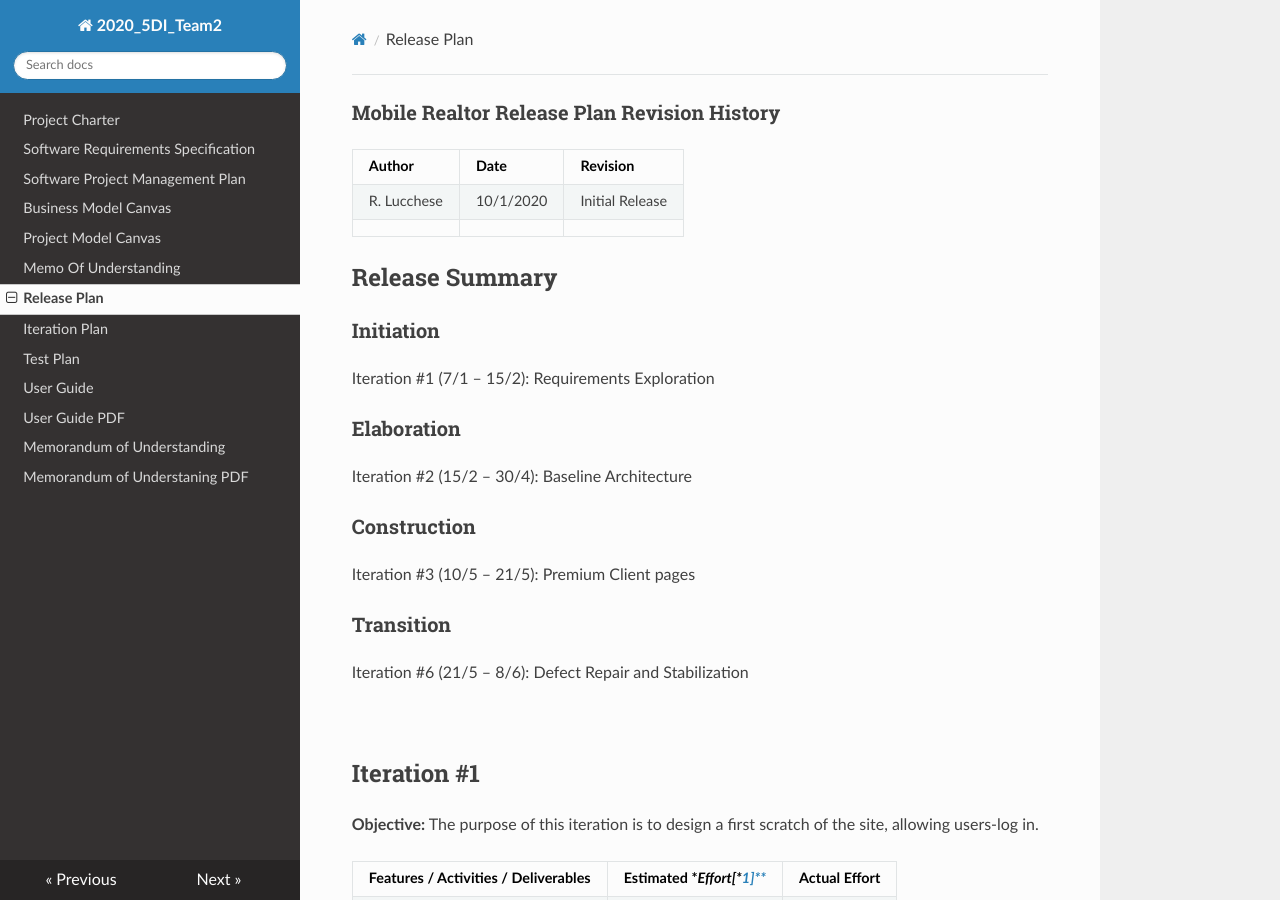
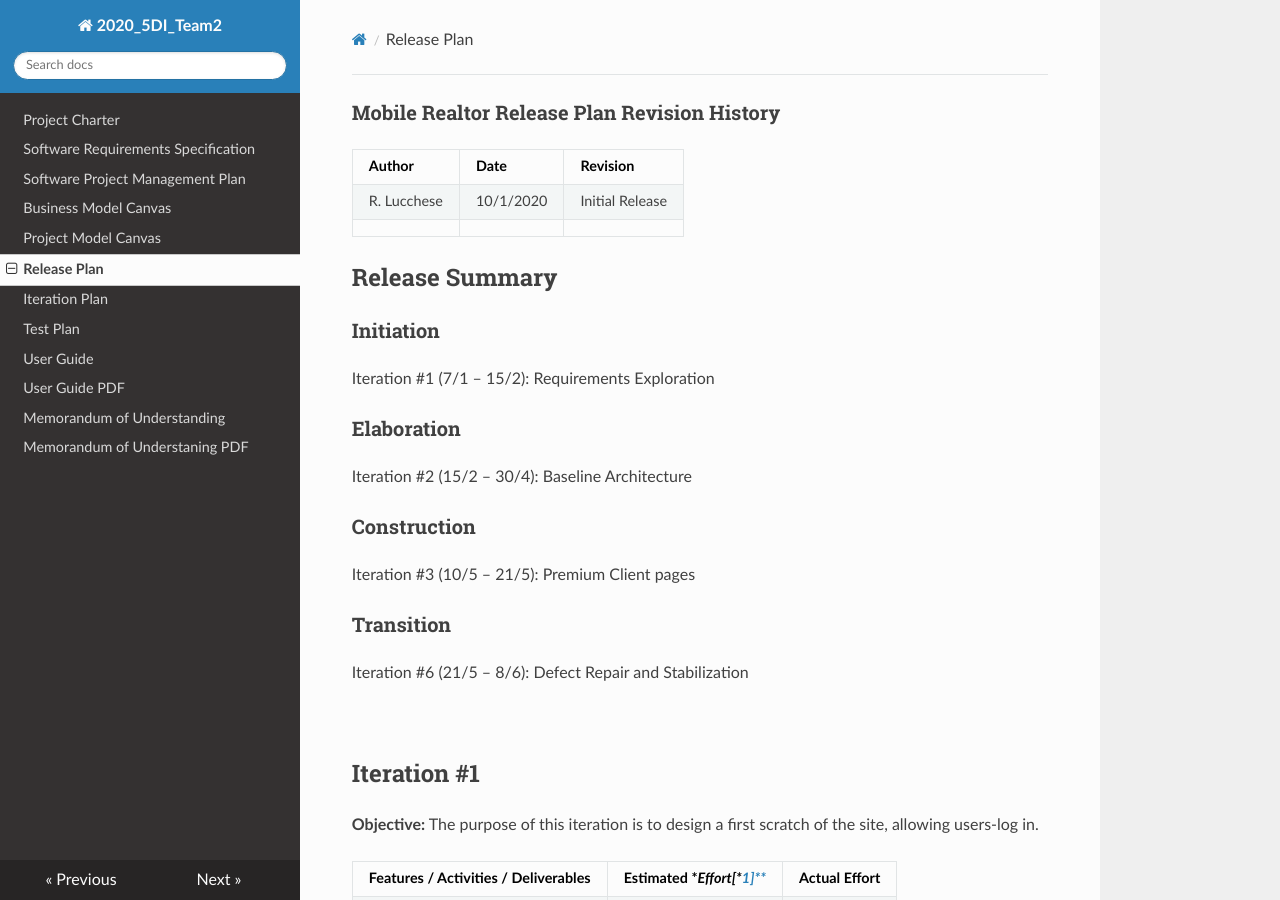
Before and after one commit to RecipMeTeam2/2020_5DI_team2_RecipMe, an MkDocs documentation site: the page built from docs/releaseplan.md, in a window 1280 px wide and 900 px high. Built offline with MkDocs 1.6.1, drawn with Linux system fonts in a browser that asks for light colours; nearby versions of some CDN libraries.

Commit message:
Update mkdocs.yml

```diff
--- a/mkdocs.yml
+++ b/mkdocs.yml
@@ -5,7 +5,6 @@ nav:
     - 'Software Project Management Plan': 'softwareprojectmanagementplan.md'
     - 'Business Model Canvas': 'businessmodelcanvas.pdf'
     - 'Project Model Canvas': 'projectmodelcanvas.pdf'
-    - 'Memo Of Understanding': 'memoofunderstanding.md'
     - 'Release Plan': 'releaseplan.md'
     - 'Iteration Plan': 'iterationplan.md'
     - 'Test Plan': 'testplan.md'
```
